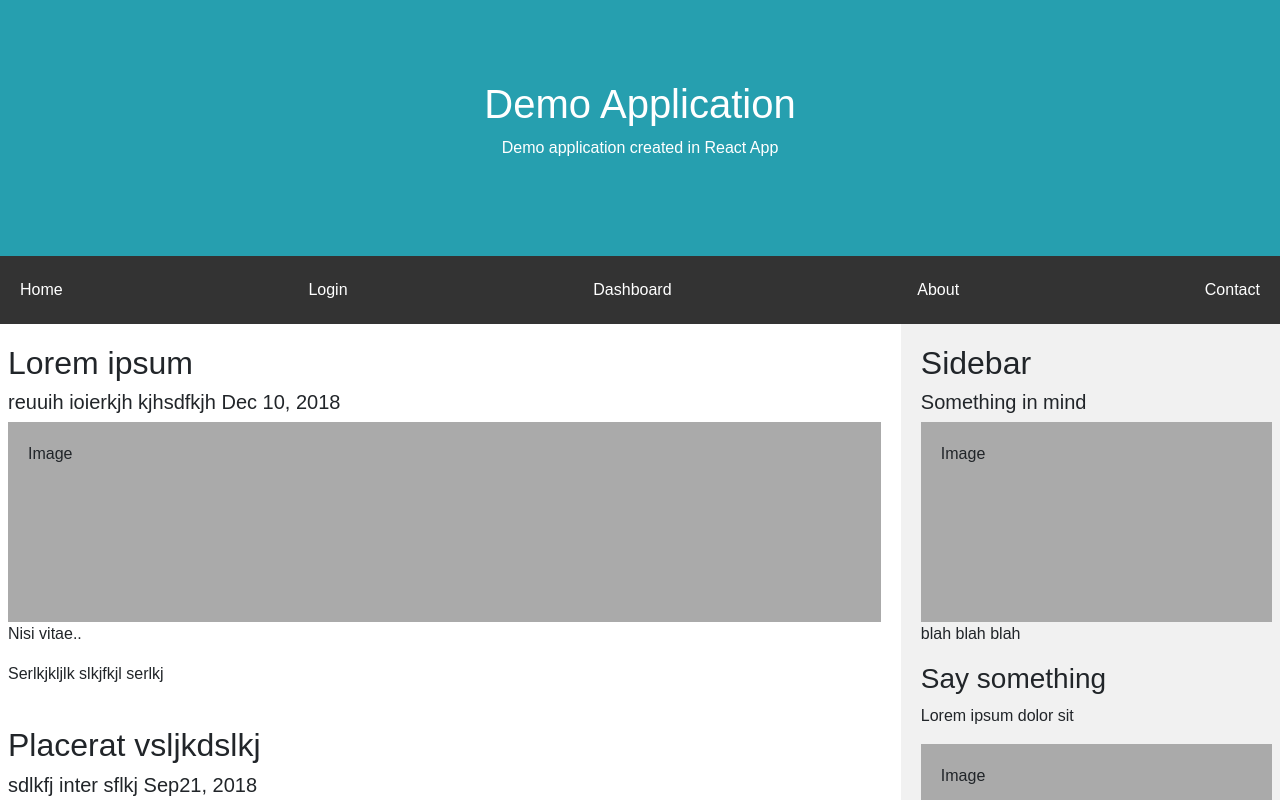
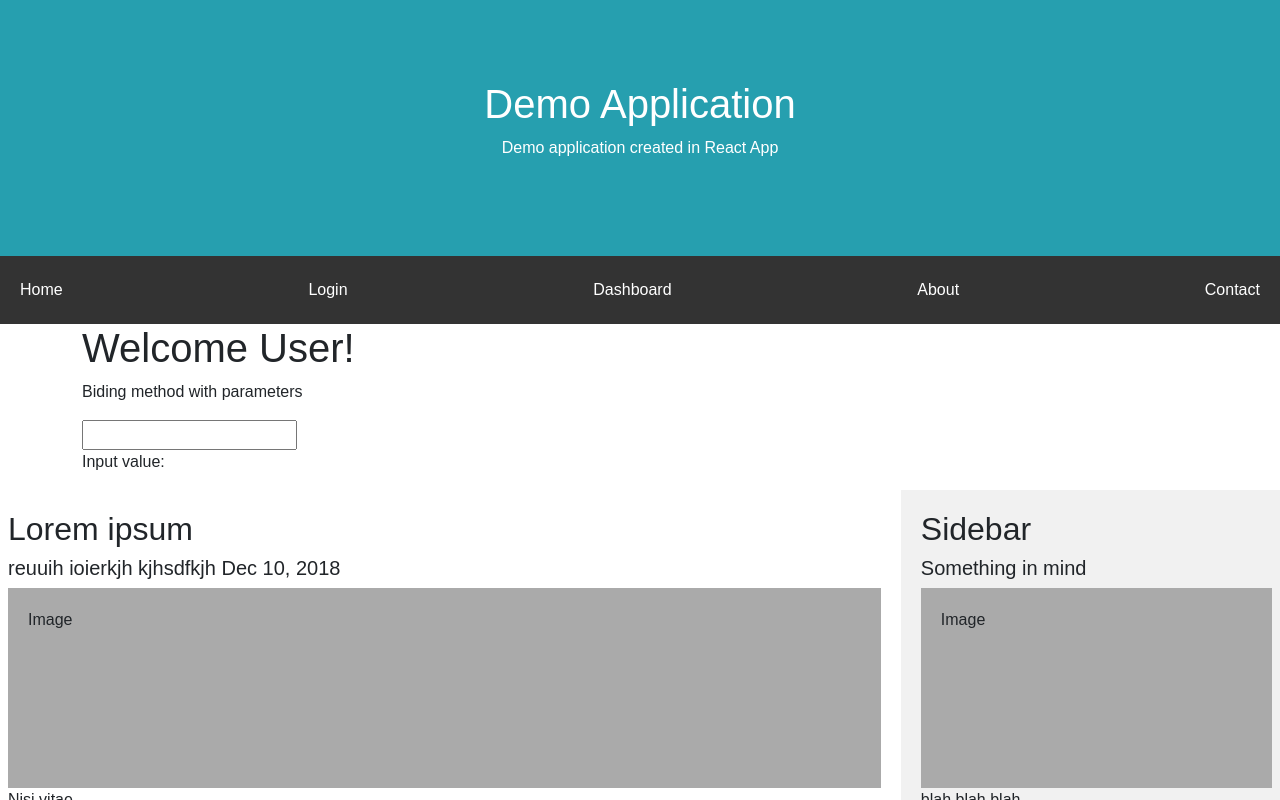
Before and after one commit to chihoko12/first-app, a React (Create React App) app: page /dashboard in a window 1280 px wide. Shown: the top 800 px of the page. Built offline with nearby package versions, Linux system fonts and the light colour scheme.

Commit message:
move input form to dashboard

```diff
--- a/src/App.jsx
+++ b/src/App.jsx
@@ -1,8 +1,5 @@
 import React from 'react';
 import './App.css';
-import Login from './Login';
-import Dashboard from './Dashboard';
-import Home from './Home';
 import Header from './pages/Header';
 import Navbar from './pages/Navbar';
 import Content from './pages/Content';
--- a/src/Dashboard.jsx
+++ b/src/Dashboard.jsx
@@ -1,18 +1,37 @@
-import React from 'react';
+import React, { Component } from 'react';
 
-function Dashboard(props) {
+class Dashboard extends React.Component {
+  constructor(props) {
+    super(props);
+    this.state = {
+      input: ''
+    }
+  }
+
+  inputChange(p1, p2, e) {
+    console.log('Param1: ', p1);
+    console.log('Param2: ', p2);
+    this.setState({ input: e.target.value });
+  }
 
   // handle click event of logout button
-  const handleLogout = () => {
+  handleLogout(props) {
     props.history.push('/login');
-  }
+  };
 
-  return (
-    <div>
-      Welcome User!<br /><br />
-      <input type="button" onClick={handleLogout} />
-    </div>
-  );
+
+    render() {
+      return (
+        <div>
+          <div className="container">
+            <h1>Welcome User!</h1>
+            <p>Biding method with parameters</p>
+            <input onChange={(e) => this.inputChange('Parameter 1', 'Parameter 2', e)}></input><br />
+            <p>Input value: {this.state.input}</p>
+          </div>
+        </div>
+      );
+    }
 }
 
 export default Dashboard;
--- a/src/Home.jsx
+++ b/src/Home.jsx
@@ -1,17 +1,24 @@
 import React from 'react';
 
 class Home extends React.Component {
-  constructor(props) {
+  constructor(props){
     super(props);
     this.state = {
-      input: ''
-    }
+      userList: [],
+      loading: false
+    };
+    this.getUserList = this.getUserList.bind(this);
   }
 
-  inputChange(p1, p2, e) {
-    console.log('Params1: ', p1);
-    console.log('Parmas2: ', p2);
-    this.setState({ input: e.target.value });
+    getUserList() {
+      this.setState({ loading: true });
+      fetch('https://reqres.in/api/users')
+      .then(res => res.json())
+      .then(res => {
+        setTimeout(() => {
+          this.setState({ loading: false, userList: res.data });
+        }, 2000);
+      })
     }
 
     render() {
@@ -21,11 +28,7 @@ class Home extends React.Component {
             Welcome to the Home Page!
           </h1>
 
-        <div className="container">
-          <p>Biding method with parameters</p>
-          <input onChange={(e) => this.inputChange('Parameter 1', 'Parameter 2', e)}></input><br />
-          <p>Input value: {this.state.input}</p>
-        </div>
+
         </div>
       );
     }
--- a/src/pages/Navbar.js
+++ b/src/pages/Navbar.js
@@ -1,8 +1,8 @@
 import React, { Component } from 'react';
 import { BrowserRouter, Switch, Route, Link, NavLink } from 'react-router-dom';
+import Home from '../Home';
 import Login from '../Login';
 import Dashboard from '../Dashboard';
-import Home from '../Home';
 
 class Navbar extends Component {
   render() {
@@ -21,7 +21,7 @@ class Navbar extends Component {
             <Switch>
               <Route exact path="/" component={Home} />
               <Route path="/login" component={Login} />
-              <Route path="/contact" component={Dashboard} />
+              <Route path="/dashboard" component={Dashboard} />
             </Switch>
           </div>
         </div>
```
Lines whose indentation alone changed are shown as unchanged.
